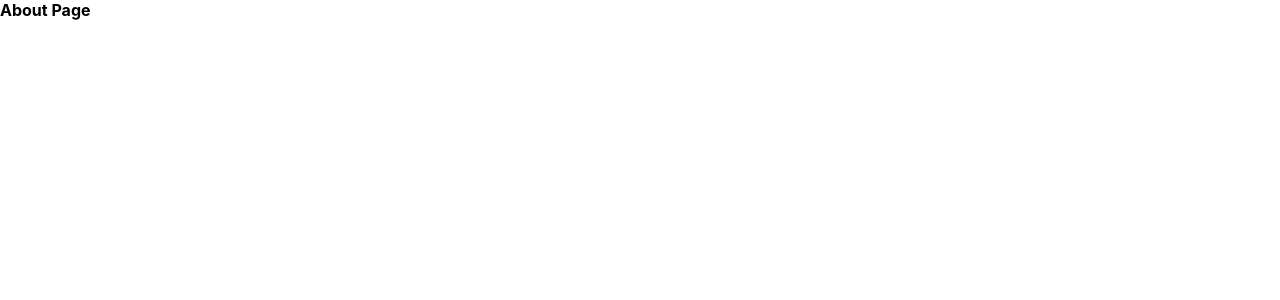
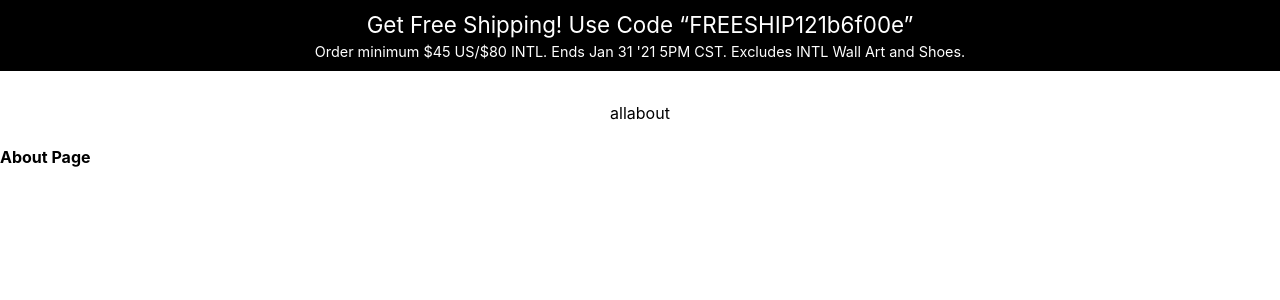
Before and after one commit to berest915/souvenir, a Next.js app: page /about in a window 1280 px wide. Shown: the top 300 px of the page. Built offline with nearby package versions, Linux system fonts and the light colour scheme.

Commit message:
basic route

```diff
--- a/coms/Nav/Nav.js
+++ b/coms/Nav/Nav.js
@@ -9,12 +9,12 @@ const Nav = () => {
         <Link href="/" className='link'>
           <ul>all</ul>
         </Link>
-        <Link href="/products/tee" className='link'>
+        {/* <Link href="/products/tee" className='link'>
           <ul>tee</ul>
         </Link>
         <Link href="/products/mug" className='link'>
           <ul>mug</ul>
-        </Link>
+        </Link> */}
         <Link href="/about" className='link'>
           <ul>about</ul>
         </Link>
--- a/pages/_app.js
+++ b/pages/_app.js
@@ -1,7 +1,14 @@
-import '../styles/globals.css'
-
+import "../styles/globals.css";
+import Banner from "../coms/Banner/Banner";
+import Nav from "../coms/Nav/Nav";
 function MyApp({ Component, pageProps }) {
-  return <Component {...pageProps} />
+  return (
+    <>
+      <Banner />
+      <Nav />
+      <Component {...pageProps} />
+    </>
+  );
 }
 
-export default MyApp
+export default MyApp;
--- a/pages/index.js
+++ b/pages/index.js
@@ -1,14 +1,12 @@
 import Head from 'next/head'
 import styles from '../styles/Home.module.css'
-import Banner from "../coms/Banner/Banner"
-import Nav from '../coms/Nav/Nav'
+
 
 
 export default function Home() {
   return (
     <>
-      <Banner />
-      {/* <Nav /> */}
+
     </>
   )
 }
```
